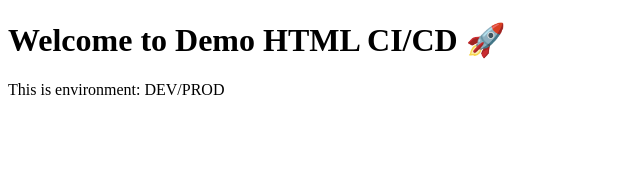
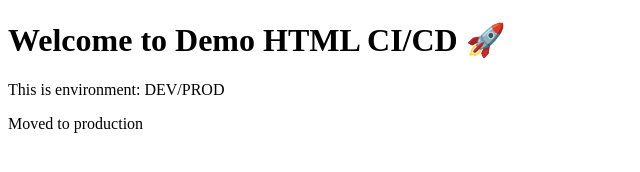
Before and after one commit to thevenkateshsagar/demo-html-sampleone, a plain HTML site: page index.html in a window 1280 px wide. Shown: the whole page, without its empty margins (0-640 px from the left). Drawn offline with Linux system fonts and the light colour scheme.

Commit message:
changes made to move it to prod

```diff
--- a/index.html
+++ b/index.html
@@ -6,5 +6,6 @@
   <body>
     <h1>Welcome to Demo HTML CI/CD 🚀</h1>
     <p>This is environment: DEV/PROD</p>
+    <p>Moved to production</p>
   </body>
 </html>
```
